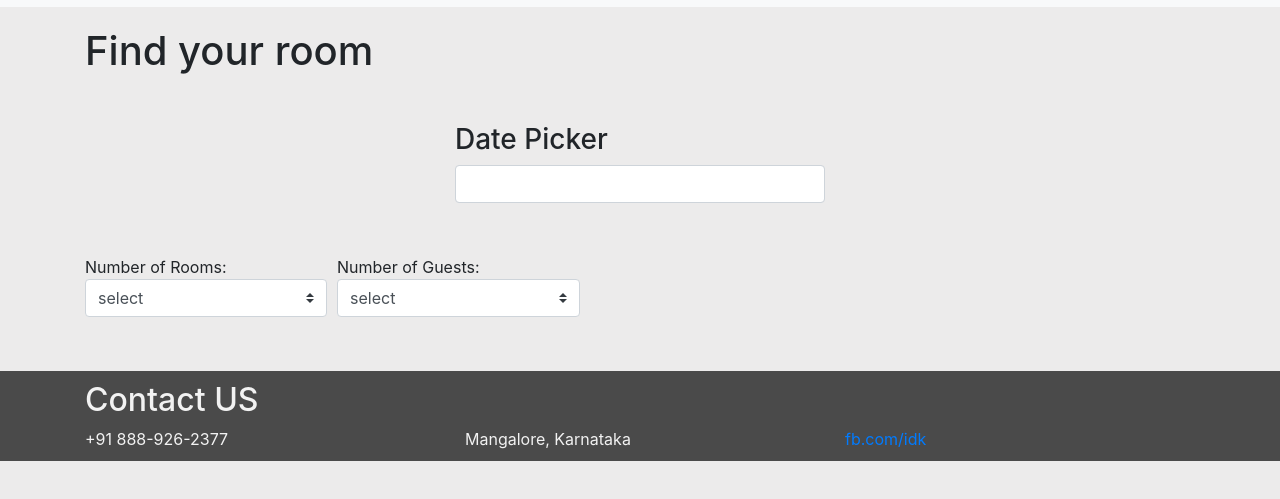
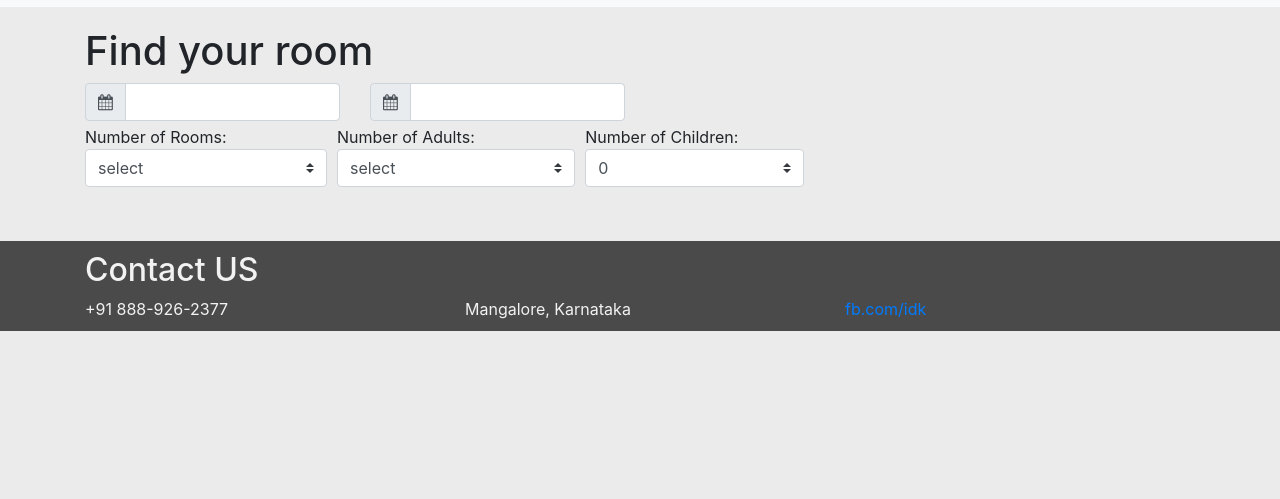
Before and after one commit to rakshithp7/RDBMS, a website: page src/booking.html in a window 1280 px wide. Shown: the part 73-572 px from the top of the page. Drawn offline with nearby package versions, Linux system fonts and the light colour scheme.

Commit message:
checkin and checkout setup

```diff
--- a/src/booking.html
+++ b/src/booking.html
@@ -9,6 +9,8 @@
     <!-- Bootstrap CSS -->
     <link rel="stylesheet" href="https://stackpath.bootstrapcdn.com/bootstrap/4.3.1/css/bootstrap.min.css"
         integrity="sha384-ggOyR0iXCbMQv3Xipma34MD+dH/1fQ784/j6cY/iJTQUOhcWr7x9JvoRxT2MZw1T" crossorigin="anonymous">
+    <link href="https://stackpath.bootstrapcdn.com/font-awesome/4.7.0/css/font-awesome.min.css" rel="stylesheet"
+        integrity="sha384-wvfXpqpZZVQGK6TAh5PVlGOfQNHSoD2xbE+QkPxCAFlNEevoEH3Sl0sibVcOQVnN" crossorigin="anonymous">
     <link rel="stylesheet" href="css/styles.css">
     <link href="/src/jquery.datetimepicker.min.css" rel="stylesheet">
     <title>The Breeze Inn - Booking</title>
@@ -38,35 +40,63 @@
     <!-- BOOKING -->
     <div class="container booking">
         <h1>Find your room</h1>
-        <div class="container mt-5 mb-5" style="width:400px">
-            <h3>Date Picker</h3>
-            <input type="text" id="picker" class="form-control">
-        </div>
         <form>
+            <div class="row">
+                <div class="col-md-3">
+                    <div class="input-group">
+                        <div class='input-group-prepend'>
+                            <button type="button" id="toggle1" class="input-group-text">
+                                <i class="fa fa-calendar" aria-hidden="true"></i>
+                            </button>
+                        </div>
+                        <input type='text' id='checkindate' class="form-control" />
+                    </div>
+                </div>
+                <div class="col-md-3">
+                    <div class="input-group">
+                        <div class='input-group-prepend'>
+                            <button type="button" id="toggle2" class="input-group-text">
+                                <i class="fa fa-calendar" aria-hidden="true"></i>
+                            </button>
+                        </div>
+                        <input type='text' id='checkoutdate' class="form-control" />
+                    </div>
+                </div>
+            </div>
             <div class="form-row align-items-center">
                 <div class="col-auto my-1">
                     Number of Rooms:
                     <label class="mr-sm-2 sr-only" for="inlineFormCustomSelect">Preference</label>
                     <select class="custom-select mr-sm-2" id="inlineFormCustomSelect">
                         <option selected>select</option>
-                        <option value="1">One</option>
-                        <option value="2">Two</option>
-                        <option value="3">Three</option>
+                        <option value="1">1</option>
+                        <option value="2">2</option>
+                        <option value="3">3</option>
+                        <option value="4">4</option>
                     </select>
                 </div>
                 <div class="col-auto my-1">
-                    Number of Guests:
+                    Number of Adults:
                     <label class="mr-sm-2 sr-only" for="inlineFormCustomSelect">Preference</label>
                     <select class="custom-select mr-sm-2" id="inlineFormCustomSelect">
                         <option selected>select</option>
-                        <option value="1">One</option>
-                        <option value="2">Two</option>
-                        <option value="3">Three</option>
+                        <option value="1">1</option>
+                        <option value="2">2</option>
+                        <option value="3">3</option>
+                    </select>
+                </div>
+                <div class="col-auto my-1">
+                    Number of Children:
+                    <label class="mr-sm-2 sr-only" for="inlineFormCustomSelect">Preference</label>
+                    <select class="custom-select mr-sm-2" id="inlineFormCustomSelect">
+                        <option selected>0</option>
+                        <option value="1">1</option>
+                        <option value="2">2</option>
+                        <option value="3">3</option>
                     </select>
                 </div>
             </div>
         </form>
-
     </div>
 
     <!-- FOOTER -->
@@ -99,10 +129,31 @@
         crossorigin="anonymous"></script>
     <script src="/src/jquery.datetimepicker.full.min.js"></script>
     <script>
-        $('#picker').datetimepicker({
+        $('#checkindate').datetimepicker({
             timepicker: false,
             datepicker: true,
             format: 'Y-m-d',
+            onShow: function (ct) {
+                this.setOptions({
+                    maxDate: $('#checkoutdate').val() ? $('#checkoutdate').val() : false
+                })
+            }
+        })
+        $('#checkoutdate').datetimepicker({
+            timepicker: false,
+            datepicker: true,
+            format: 'Y-m-d',
+            onShow: function (ct) {
+                this.setOptions({
+                    minDate: $('#checkindate').val() ? $('#checkindate').val() : false
+                })
+            }
+        })
+        $('#toggle1').on('click', function () {
+            $('#checkindate').datetimepicker('toggle')
+        })
+        $('#toggle2').on('click', function () {
+            $('#checkoutdate').datetimepicker('toggle')
         })
     </script>
 </body>
```
Also changed, not shown: src/index.html (+2 -0 lines), src/profile.html (+2 -0 lines), src/signup.html (+2 -0 lines).
